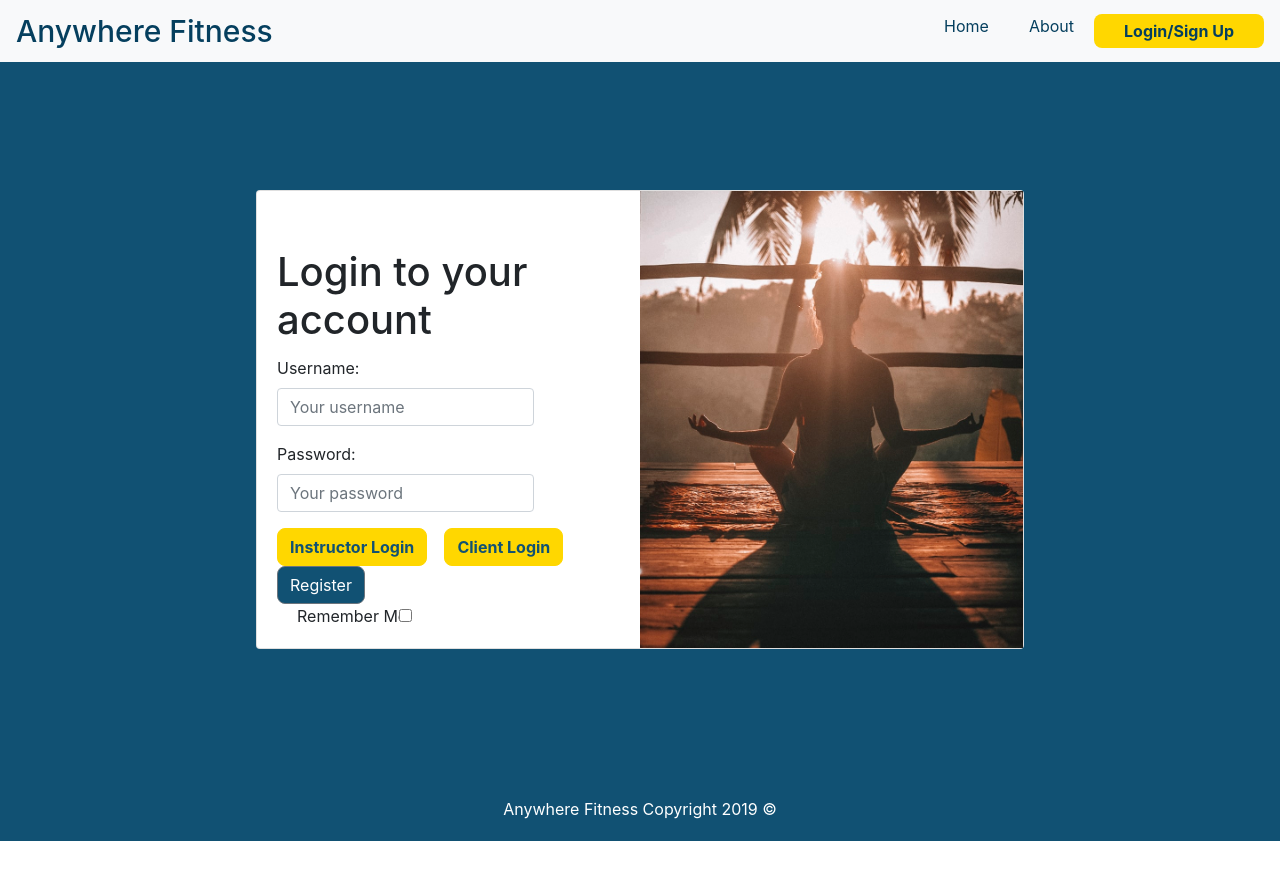
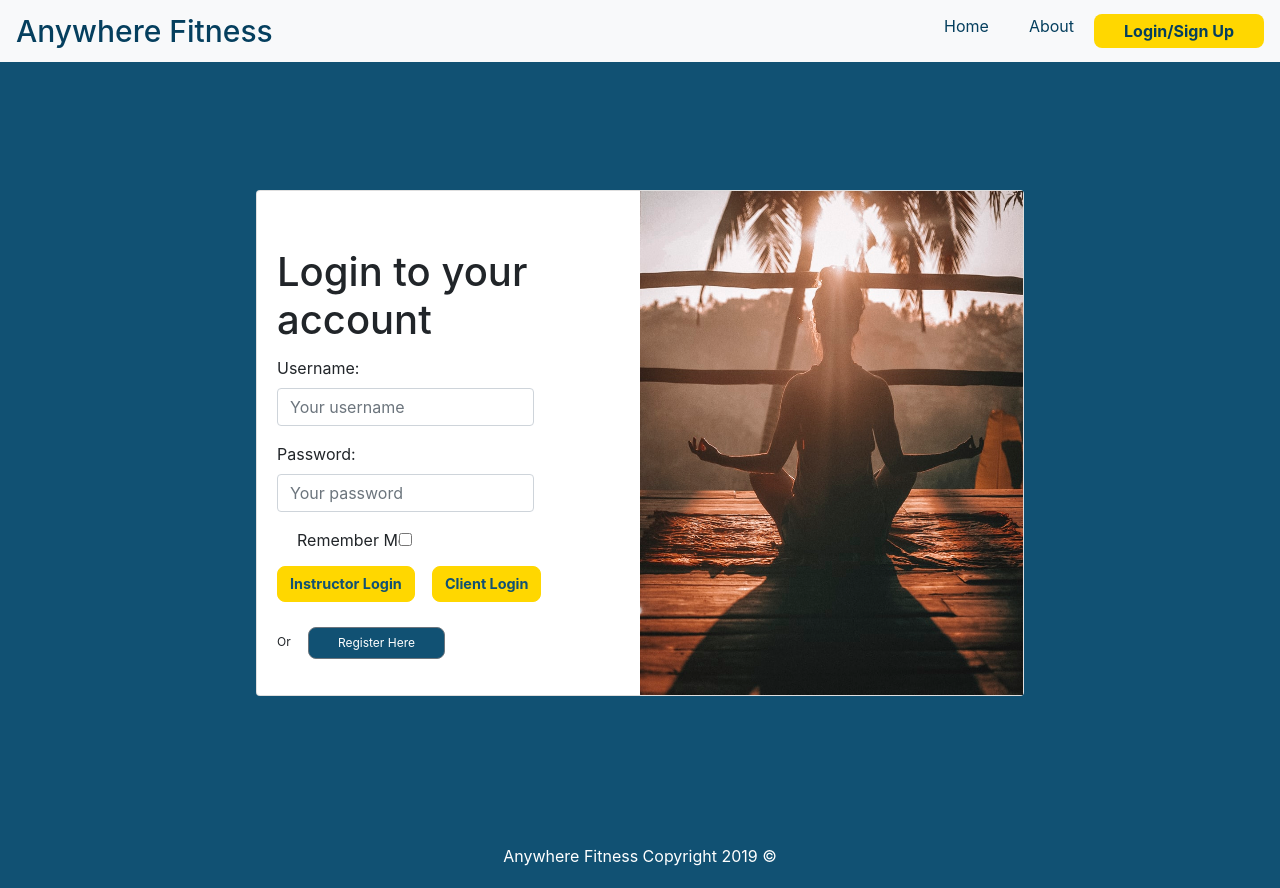
Before and after one commit to BUILD-WEEKS-ANYWHERE-FITNESS/front-end, a React (Create React App) app in the folder anywhere-fitness/: page /login in a window 1280 px wide. Before the commit the page ends 841 px from the top, so only its background shows below. Built offline with nearby package versions, Linux system fonts and the light colour scheme; what react-animations would draw is missing.

Commit message:
fixed button styling on login page

```diff
--- a/anywhere-fitness/src/components/Login/Login.js
+++ b/anywhere-fitness/src/components/Login/Login.js
@@ -141,14 +141,19 @@ const Login = (props) => {
                                     />
                                     <FormFeedback>Please enter password.</FormFeedback>
                                 </FormGroup>
-                                <Button className="login-button" onClick={login}>Instructor Login</Button>
-                                <Button className="login-button" onClick={login1}>Client Login</Button>
-                                <Link to="/register"><Button className="register-button" onKeyPress={(e)=>{e.key === "enter" && e.preventDefault();}}>Register</Button></Link>
                                 <FormGroup check>
                                     <Label check>
                                         <Input type="checkbox" />{' '}Remember Me
-                            </Label>
+                                    </Label>
                                 </FormGroup>
+
+                                <p>
+                                    <Button className="login-button" onClick={login}>Instructor Login</Button>
+                                    <Button className="login-button" onClick={login1}>Client Login</Button>
+                                </p>
+                                <p style={{marginTop:"7.5%" ,fontSize:"0.75rem"}}> Or
+                                <Link to="/register"><Button className="register-button" onKeyPress={(e)=>{e.key === "enter" && e.preventDefault();}}>Register Here</Button></Link>
+                                 </p>
                             </Form>
                         </CardBody>
                     </div>
--- a/anywhere-fitness/src/css/index.css
+++ b/anywhere-fitness/src/css/index.css
@@ -186,9 +186,11 @@
   border-radius: 8px;
 }
 .card-container .login-button {
+  margin-top: 4%;
   margin-right: 5%;
   background-color: #ffd700;
   border: 1px solid #ffd700;
+  font-size: 0.9rem;
   color: #115173;
   font-weight: bold;
 }
@@ -199,6 +201,9 @@
 .card-container .register-button {
   background-color: #115173;
   color: white;
+  margin-left: 5%;
+  width: 40%;
+  font-size: 0.75rem;
 }
 .card-container .register-button:hover {
   color: #ffd700;
--- a/anywhere-fitness/src/less/FormPages.less
+++ b/anywhere-fitness/src/less/FormPages.less
@@ -13,10 +13,12 @@
 
     }
     .login-button {
+        margin-top: 4%;
         margin-right: 5%;
         background-color: @mainYellow;
         border: 1px solid @mainYellow;
 
+        font-size: 0.9rem;
         color: @mainBlue;
         font-weight: bold;
         &:hover {
@@ -30,6 +32,9 @@
     .register-button {
         background-color: @mainBlue;
         color: white;
+        margin-left: 5%;
+        width: 40%;
+        font-size: 0.75rem;
 
         &:hover {
             color: @mainYellow;
```
